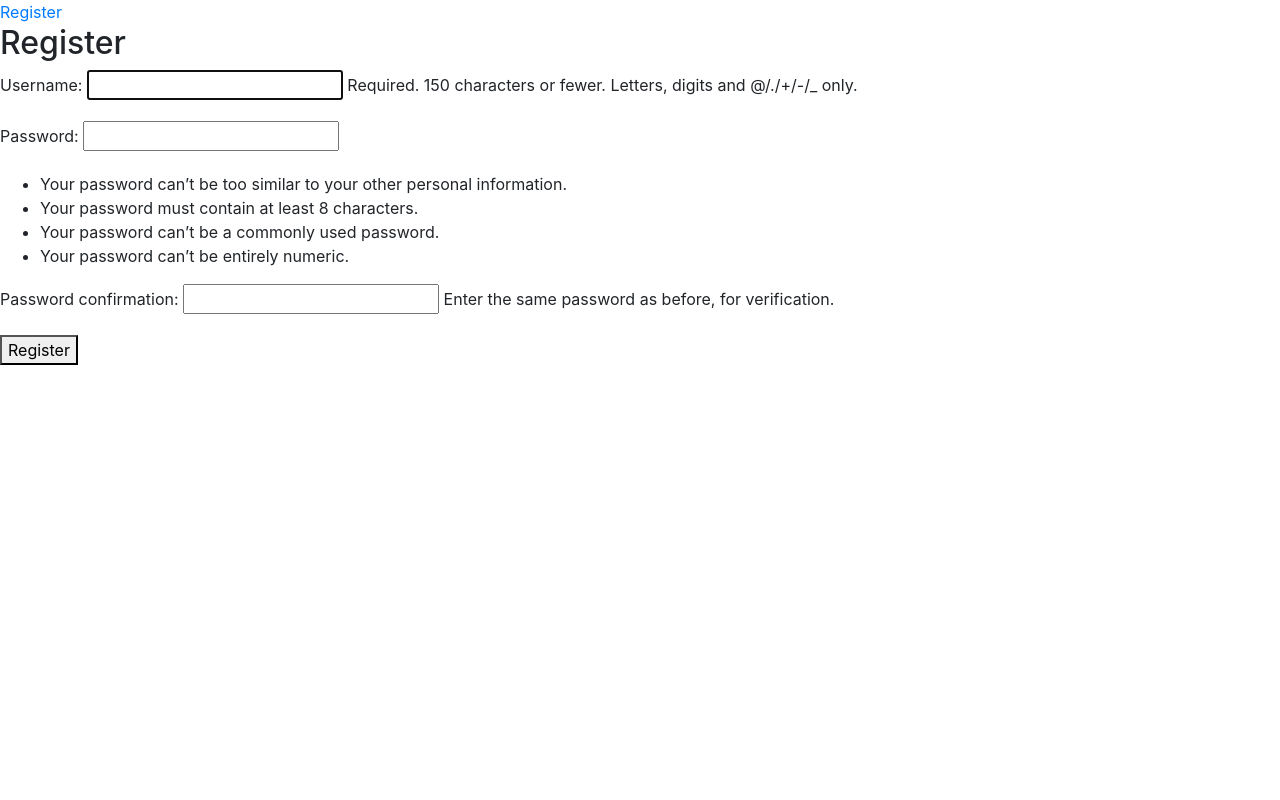
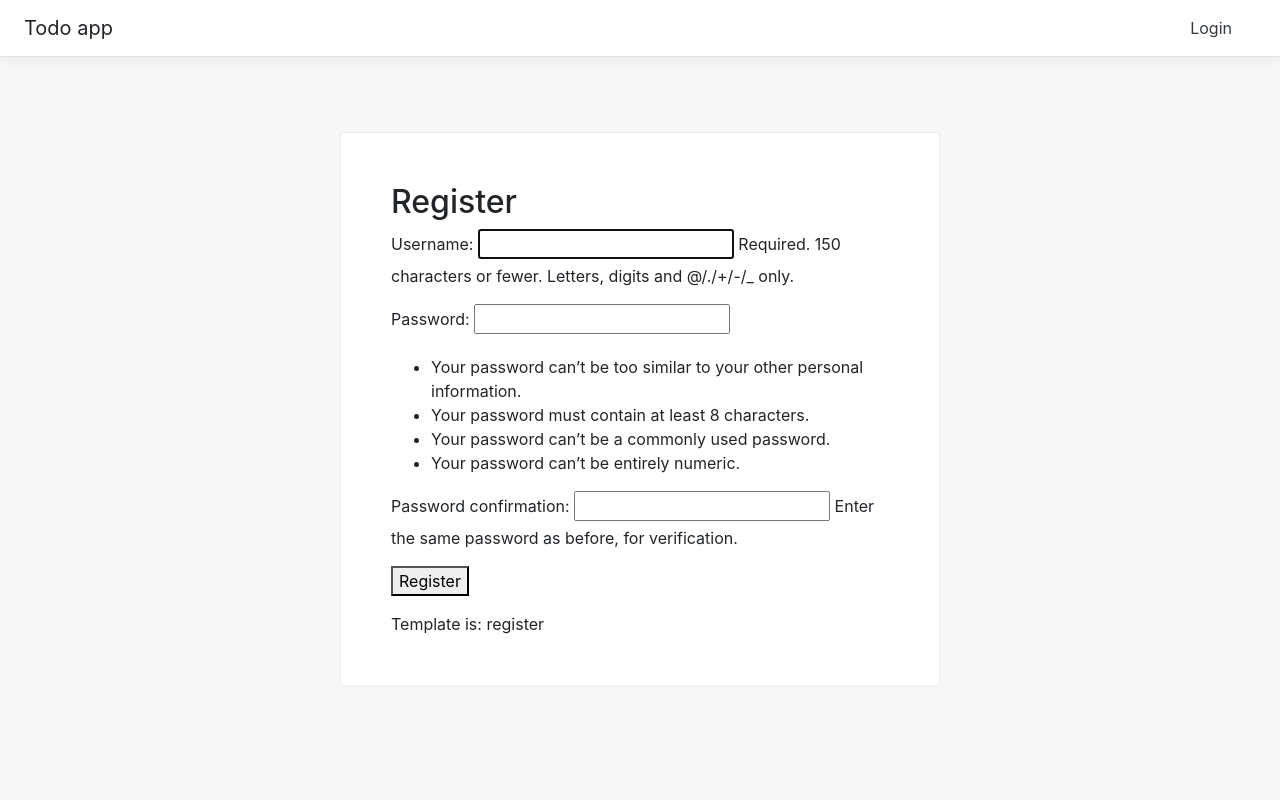
Before and after one commit to kulk/django-todo, a Django app: page /register/ in a window 1280 px wide. Run offline with Django 3.2, Linux system fonts and the light colour scheme; some libraries are stand-ins or nearby versions.

Commit message:
added styling

```diff
--- a/todo/forms.py
+++ b/todo/forms.py
@@ -6,3 +6,8 @@ class TaskForm(forms.ModelForm):
 	class Meta:
 		model = Task
 		fields = ('body',)
+		'''
+		labels = {
+            'body': ('Enter task '), # Create a custom label for the field 'body'
+        }
+		'''
--- /dev/null
+++ b/todo/static/css/todo.css
@@ -0,0 +1,56 @@
+
+body{
+background-color:#f7f7f7 !important;
+}
+
+.container {
+width: 500px;
+height: 600px;
+position: absolute;
+top:0;
+bottom: 0;
+left: 0;
+right: 0;
+margin: auto;
+}
+
+.delete{
+	cursor:pointer;
+}
+.login_table{
+  margin: auto;
+}
+
+.btn {
+	display: block !important;
+	vertical-align: middle !important;
+	margin: auto;
+	width: 100px;
+}
+
+.holder{
+  margin: auto;
+  width: 60%;
+  padding: 10px;
+}
+h3 {
+display:inline;q
+}
+
+.box-shadow {
+box-shadow: 0 0.25rem 0.75rem rgba(0, 0, 0, .05);
+}
+
+.bd-example-container-body {
+height: auto;
+min-height: 300px;
+margin-right: 4.5rem;
+background-color: white;
+border: 1px solid #ebebeb;
+border-radius: .25rem;
+margin-right: auto;
+margin-left: auto;
+max-width: 600px;
+margin-top: 75px;
+padding: 50px;
+}
--- a/todo/templates/todo/base.html
+++ b/todo/templates/todo/base.html
@@ -1,17 +1,33 @@
-<!DOCTYPE html>
+{% load static %}
 <html>
 	<head>
-	<link rel="stylesheet" href="https://stackpath.bootstrapcdn.com/bootstrap/4.3.1/css/bootstrap.min.css" integrity="sha384-ggOyR0iXCbMQv3Xipma34MD+dH/1fQ784/j6cY/iJTQUOhcWr7x9JvoRxT2MZw1T" crossorigin="anonymous">
 		<title>Django Todo App</title>
+		<meta charset="UTF-8">
+		<meta name="viewport" content="width=device-width, initial-scale=1, shrink-to-fit=no">
+		<link rel="stylesheet" href="{% static 'css/todo.css' %}">
+		<link rel="stylesheet" href="https://maxcdn.bootstrapcdn.com/bootstrap/4.0.0/css/bootstrap.min.css" integrity="sha384-Gn5384xqQ1aoWXA+058RXPxPg6fy4IWvTNh0E263XmFcJlSAwiGgFAW/dAiS6JXm" crossorigin="anonymous">
+		<script src="https://maxcdn.bootstrapcdn.com/bootstrap/4.0.0/js/bootstrap.min.js" integrity="sha384-JZR6Spejh4U02d8jOt6vLEHfe/JQGiRRSQQxSfFWpi1MquVdAyjUar5+76PVCmYl" crossorigin="anonymous"></script>
 	</head>
 	<body>
+		<div class="d-flex flex-column flex-md-row align-items-center p-3 px-md-4 mb-3 bg-white border-bottom box-shadow">
+			<h5 class="my-0 mr-md-auto font-weight-normal">Todo app</h5>
+			<nav class="my-2 my-md-0 mr-md-3">
 				{% if user.is_authenticated %}
-		<a href="{% url 'logout' %}">Logout</a>
+					<a class="p-2 text-dark" href="{% url 'logout' %}">Logout</a>
 				{% else %}
-		<a href="{% url 'register'%}">Register</a>
+					{% if template == 'register' %}
+						<a class="p-2 text-dark" href="{% url 'login'%}">Login</a>
+					{% else %}
+						<a class="p-2 text-dark" href="{% url 'register'%}">Register</a>
+					{% endif %}
 				{% endif %}
 
+			</nav>
+		</div>
+
+		<div class="bd-example-container-body">
 		{% block content %}
 		{% endblock %}
+		</div>
   </body>
 </html>
--- a/todo/templates/todo/register.html
+++ b/todo/templates/todo/register.html
@@ -7,4 +7,6 @@
     {{ form.as_p }}
     <button type="submit">Register</button>
   </form>
+
+ Template is: {{ template }}
 {% endblock %}
--- a/todo/views.py
+++ b/todo/views.py
@@ -37,4 +37,5 @@ def register(request):
 			return redirect('index')
 	else:
 		form = UserCreationForm()
-	return render(request, 'todo/register.html', {'form': form})
+	template = 'register'
+	return render(request, 'todo/register.html', {'form': form, 'template':template })
```
Also changed, not shown: todo/templates/registration/login.html (+12 -3 lines), todo/templates/todo/index.html (+8 -7 lines), todo/static/img/bin_icon.png (added). Lines whose indentation alone changed are shown as unchanged.
